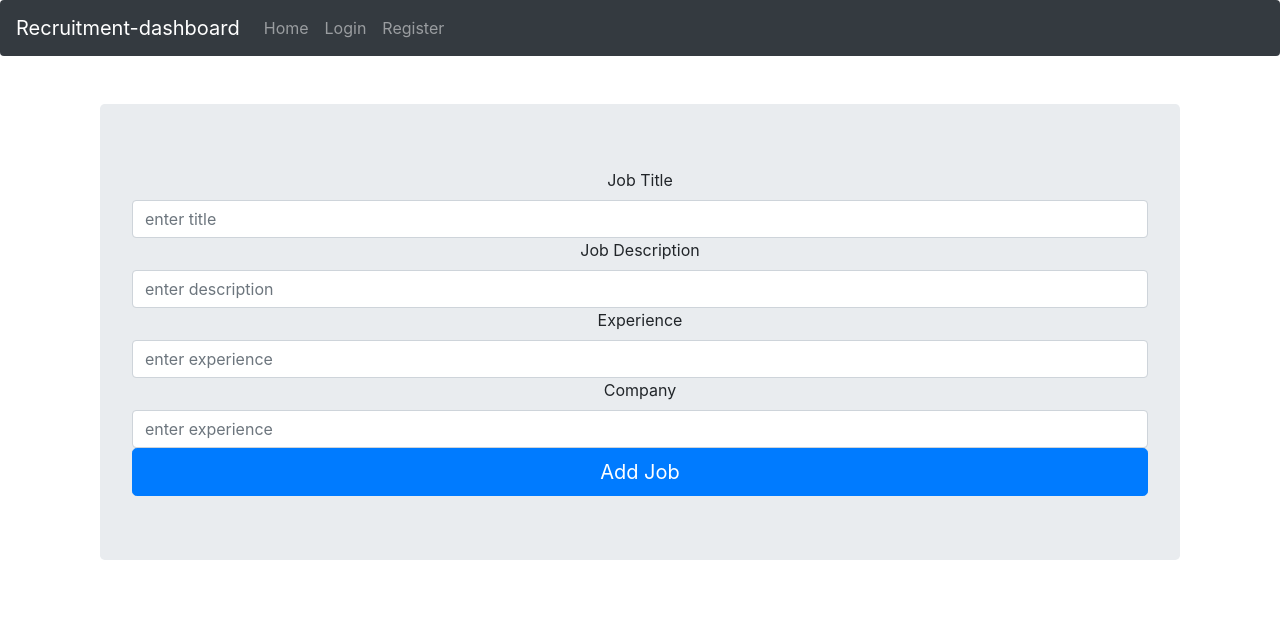
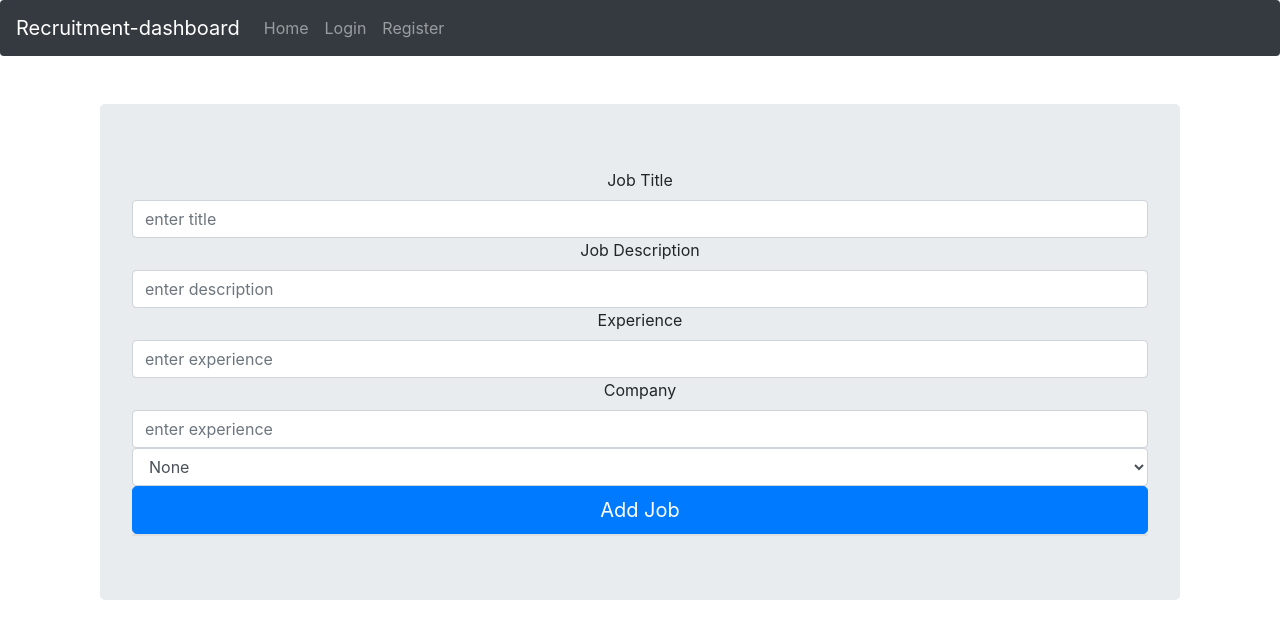
Before and after one commit to priyatamsai/recruitment-dashboard, a React (Create React App) app: page /addjob in a window 1280 px wide. Shown: the top 638 px of the page. Built offline with nearby package versions, Linux system fonts and the light colour scheme.

Commit message:
Prioritising the skills for applicants and jobs.

```diff
--- a/src/components/recruiterComps/addJob.jsx
+++ b/src/components/recruiterComps/addJob.jsx
@@ -1,4 +1,5 @@
 import React, { Component } from 'react';
+//import PreferredQauls from './prefferred_quals';
 
 import {addJob} from './userFunctions';
 
@@ -10,7 +11,8 @@ class AddJob extends Component {
             experience: '',
             description: '',
             company: '',
-            numOpenings: ''
+            numOpenings: '',
+            pref_quals: []
         }
 
         this.onChange =this.onChange.bind(this)
@@ -18,7 +20,15 @@ class AddJob extends Component {
     }
 
     onChange(e){
-        this.setState( { [e.target.name]: e.target.value})
+        if(e.target.name === 'pref_quals'){
+            //https://stackoverflow.com/questions/26253351/correct-modification-of-state-arrays-in-reactjs   --> look at this for info
+            this.setState({pref_quals: [...this.state.pref_quals, e.target.value] }    )
+
+            //console.log(this.state[e.target.name])
+        }else{
+            this.setState( { [e.target.name]: e.target.value})
+            console.log("improper",this.state)
+        }
     }
 
     onSubmit(e){
@@ -44,6 +54,21 @@ class AddJob extends Component {
         })
     }
     render() {
+        const QualItem = (props) => {
+			return(
+			 <div>
+				<span>{props.qual_name}</span>
+			 </div>
+			);
+		}
+        const PrefList =(props) => {
+            console.log(props.quals)
+			return(
+				<div>
+					{props.quals.map((qual) => <span>{qual}</span>)}
+				</div>
+			);
+		}
         return (
             <div className="container">
                 <div className="jumbotron mt-5">
@@ -88,11 +113,20 @@ class AddJob extends Component {
                                 value={this.state.company}
                                 onChange={this.onChange}
                             />
+                            <select name="pref_quals" onChange={this.onChange} className="form-control">
+                                <option value="0">None</option>
+                                <option value="1">c</option>
+                                <option value="2">c++</option>
+                                <option value="3">java</option>
+                            </select>
 
                             <button type="submit" className="btn btn-lg btn-primary btn-block">
                                 Add Job
                             </button>
                         </form>
+                        <div className="card">
+                            <PrefList quals={this.state.pref_quals}/>
+                        </div>
                     </div>
                 </div>
             </div>
--- a/src/components/recruiterComps/openingStats.jsx
+++ b/src/components/recruiterComps/openingStats.jsx
@@ -1,4 +1,5 @@
 import React, { Component } from 'react';
+import {getApplicants} from './userFunctions';
 
 class OpeningStats extends Component {
     state = {
```
Also changed, not shown: 1 other file (tests, documents, lock files or other folders).
